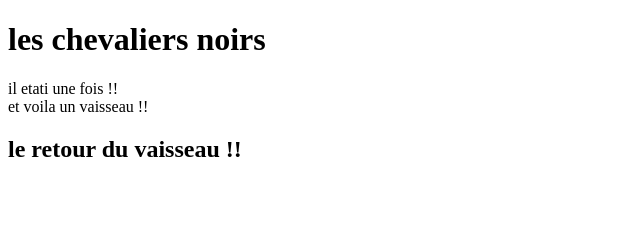
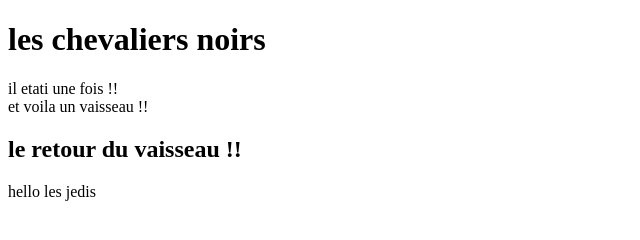
Before and after one commit to marouanechaouki/formation-git-mastering-, a plain HTML site: page index.html in a window 1280 px wide. Shown: the whole page, without its empty margins (0-640 px from the left). Drawn offline with Linux system fonts and the light colour scheme.

Commit message:
feat: add div

```diff
--- a/index.html
+++ b/index.html
@@ -13,5 +13,8 @@
     <div>
         <h2> le retour du vaisseau !! </h2>
     </div>
+    <div>
+        hello les jedis
+    </div>
 </body>
 </html>
```
